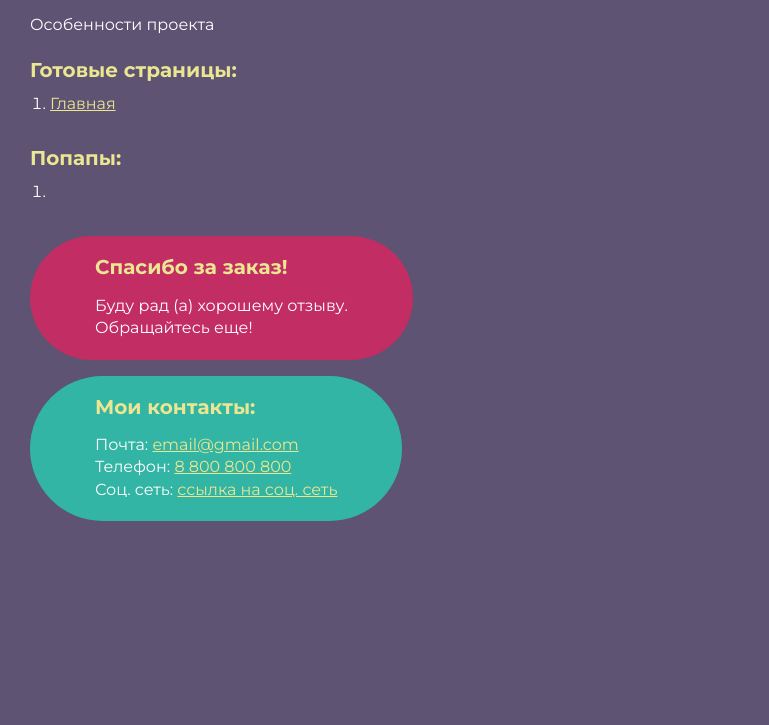
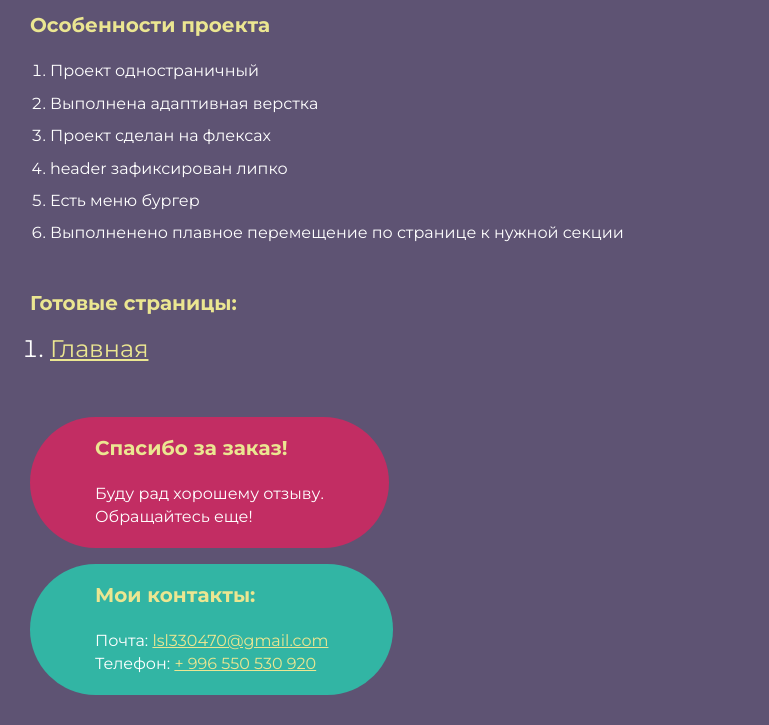
Before and after one commit to SergeiLSL/LuxTrader-my, a website: page src/index.html in a window 1280 px wide. Shown: the part 76-801 px from the top of the page, without its empty margins (0-769 px from the left). Drawn offline with Linux system fonts and the light colour scheme.

Commit message:
faficon and finish

```diff
--- a/src/index.html
+++ b/src/index.html
@@ -9,26 +9,34 @@
 		<div class="rootpage">
 			<h1>Верстка «NEW_PROJECT_NAME»</h1>
 			<div class="rootpage__info">
-				Особенности проекта
+				<h2>Особенности проекта</h2>
+				<ol class="rootpage__list">
+					<li>Проект одностраничный</li>
+					<li>Выполнена адаптивная верстка</li>
+					<li>Проект сделан на флексах</li>
+					<li>header зафиксирован липко</li>
+					<li>Есть меню бургер</li>
+					<li>Выполненено плавное перемещение по странице к нужной секции</li>
+				</ol>
 			</div>
 			<h2>Готовые страницы:</h2>
-			<ol class="rootpage__list">
+			<ol class="rootpage__list rootpage__list_2">
 				<li><a target="_blank" href="home.html">Главная</a></li>
 			</ol>
-			<h2>Попапы:</h2>
+			<!-- <h2>Попапы:</h2>
 			<ol class="rootpage__list">
 				<li><a target="_blank" href="home.html#"></a></li>
-			</ol>
+			</ol> -->
 			<div class="rootpage__tnx">
 				<h2>Спасибо за заказ!</h2>
-				<p>Буду рад (а) хорошему отзыву.</p>
+				<p>Буду рад хорошему отзыву.</p>
 				<p>Обращайтесь еще!</p>
 			</div>
 			<div class="rootpage__contacts">
 				<h2>Мои контакты:</h2>
-				<p>Почта: <a href="mailto:email@gmail.com">email@gmail.com</a></p>
-				<p>Телефон: <a href="tel:8800800800">8 800 800 800</a></p>
-				<p>Соц. сеть: <a href="">ссылка на соц. сеть</a></p>
+				<p>Почта: <a href="mailto:lsl330470@gmail.com">lsl330470@gmail.com</a></p>
+				<p>Телефон: <a href="tel:+996550530920">+ 996 550 530 920</a></p>
+				<!-- <p>Соц. сеть: <a href="">ссылка на соц. сеть</a></p> -->
 			</div>
 		</div>
 	</body>
@@ -103,10 +111,10 @@
 		h2 {
 			color: #ebe691;
 			font-size: 1.25rem;
-			margin: 0px 0px 1rem 0px;
+			margin: 0px 0px 1.5rem 0px;
 		}
 		@media (max-width: 767px) {
-			 h2 {
+			h2 {
 				font-size: 1.125rem;
 				margin: 0px 0px 1rem 0px;
 			}
@@ -117,10 +125,14 @@
 		}
 
 		.rootpage__list{
-			margin: 0px 0px 2.25rem 1.25rem;
+			margin: 0px 0px 1.5rem 1.25rem;
+		}
+		.rootpage__list_2{
+			margin: 0px 0px 3.5rem 1.25rem;
+			font-size: 1.5rem;
 		}
 		.rootpage__list li:not(:last-child){
-			margin: 0px 0px 15px 0px;
+			margin: 0px 0px 10px 0px;
 		}
 		.rootpage__contacts,
 		.rootpage__tnx{
```
Also changed, not shown: src/home.html (+4 -2 lines), src/html/_header.htm (+5 -5 lines), src/scss/home.scss (+6 -5 lines), README.txt, src/favicon.ico, src/img/quotes/16.08.21.jpg (deleted).
